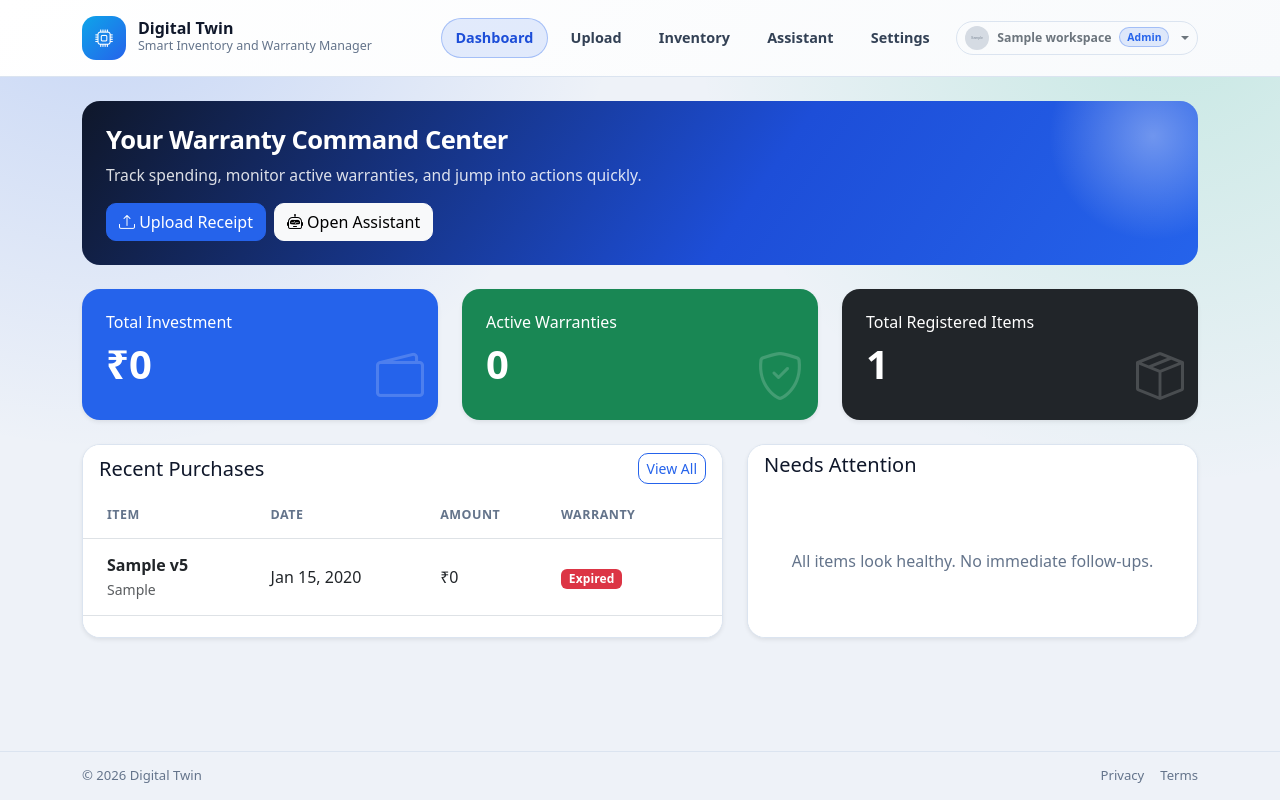
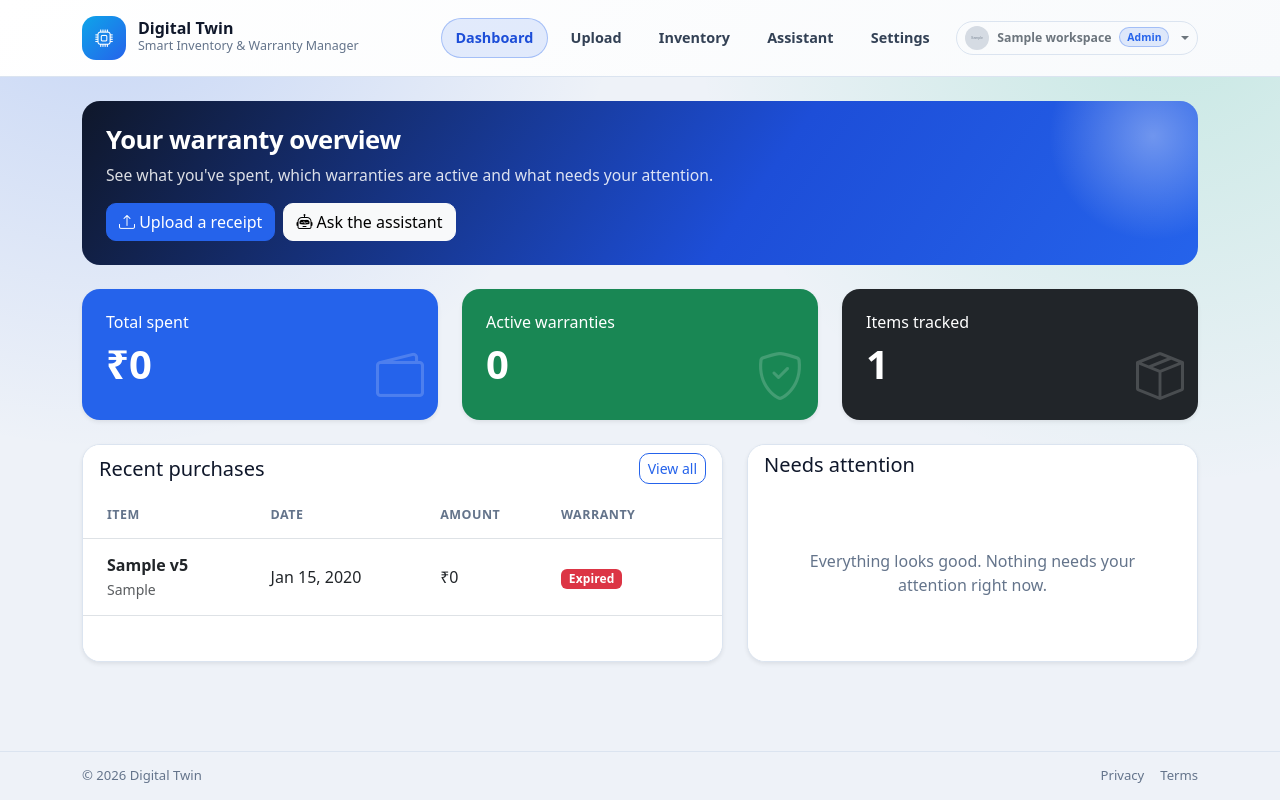
Before and after one commit to soham-raddi/warranty-app, a Flask app: page / in a window 1280 px wide. Run offline with Flask 3, Linux system fonts and the light colour scheme; the visitor is signed in with stand-in values (Sample User, id 1); tables that the repository leaves empty hold one stand-in row (values such as "Sample post"); grey boxes marked "Sample" are stand-in pictures; some libraries are stand-ins or nearby versions.

Commit message:
Tidy wording across the app
- Sentence case for headings, labels and buttons (e.g. "Recent purchases", "Sign out",
  "Expiring soon"), which were a mix of Title Case and sentence case.
- Rewrote awkward lines: the dashboard intro, "All items look healthy", "faster claim support",
  "a workspace you own on your own", the assistant intro and the Google sign-in note.
- Messages end with a full stop and read the same way: "Could not ..." instead of a mix of
  "Failed to ..." and "Could not ...", no more "successfully" on every message, "warranty(s)"
  is now properly singular or plural, and the invite page no longer says a link "expires on
  revocation".
- "Total investment" is now "Total spent" and "Time zone" is two words.

```diff
--- a/app.py
+++ b/app.py
@@ -157,7 +157,7 @@ def enforce_authentication():
         # Drop sessions belonging to removed or deactivated users
         session.clear()
         if is_api:
-            return jsonify({'error': 'Unauthorized. Please sign in.'}), 401
+            return jsonify({'error': 'Please sign in to continue.'}), 401
         next_target = request.full_path if request.query_string else request.path
         return redirect(url_for('auth.login_page', next=next_target))
 
--- a/public/static/js/index.js
+++ b/public/static/js/index.js
@@ -129,7 +129,8 @@ function warrantyBadge(status) {
         'Expiring Soon': 'bg-warning text-dark',
         'Expired': 'bg-danger',
     };
-    return `<span class="badge ${classes[label] || 'bg-secondary'}">${escapeHtml(label)}</span>`;
+    const text = label === 'Expiring Soon' ? 'Expiring soon' : label;
+    return `<span class="badge ${classes[label] || 'bg-secondary'}">${escapeHtml(text)}</span>`;
 }
 
 function describeDaysRemaining(days) {
@@ -306,14 +307,14 @@ async function saveServiceHistory(event) {
         if (!res.ok) {
             if (status) {
                 status.className = 'small mt-3 mb-0 text-danger';
-                status.innerText = data.error || 'Failed to save service history.';
+                status.innerText = data.error || 'Could not save the service record.';
             }
             return;
         }
 
         if (status) {
             status.className = 'small mt-3 mb-0 text-success';
-            status.innerText = 'Service history saved.';
+            status.innerText = 'Service record saved.';
         }
 
         const listEl = byId('serviceHistoryList');
@@ -328,7 +329,7 @@ async function saveServiceHistory(event) {
     } catch (e) {
         if (status) {
             status.className = 'small mt-3 mb-0 text-danger';
-            status.innerText = 'Failed to save service history.';
+            status.innerText = 'Could not save the service record.';
         }
     }
 }
@@ -395,7 +396,7 @@ function setUploadBusy(busy) {
     const btn = byId('upBtn');
     if (btn) btn.disabled = busy;
     byId('upLoader')?.classList.toggle('d-none', !busy);
-    setText('upBtnLabel', busy ? 'Reading the receipt...' : 'Scan receipt');
+    setText('upBtnLabel', busy ? 'Reading the receipt…' : 'Scan receipt');
 }
 
 async function uploadReceipt() {
@@ -580,7 +581,7 @@ async function loadInventory() {
     const tbody = byId('invTable');
     if (!tbody) return;
 
-    if (!inventoryItems.length) tbody.innerHTML = stateRow(5, 'Loading inventory...');
+    if (!inventoryItems.length) tbody.innerHTML = stateRow(5, 'Loading inventory…');
 
     try {
         const res = await fetch('/api/inventory');
@@ -799,14 +800,14 @@ async function loadDashboard() {
                 blocks.push(`
                     <div class="attention-item">
                         <h6>${escapeHtml(i.item_name || 'Item')}</h6>
-                        <p>Warranty card missing. Add it from Inventory for faster claim support.</p>
+                        <p>No warranty card yet. Add one from Inventory so it's handy if you need to make a claim.</p>
                     </div>
                 `);
             });
 
             alerts.innerHTML = blocks.length
                 ? `<div class="dashboard-attention-list">${blocks.slice(0, 6).join('')}</div>`
-                : stateBlock('All items look healthy. No immediate follow-ups.');
+                : stateBlock('Everything looks good. Nothing needs your attention right now.');
         }
     } catch (e) {
         setText('dash-total', money(0));
@@ -851,13 +852,13 @@ async function attachWarrantyCard(id) {
             });
             const data = await readJsonResponse(res);
             if (!res.ok) {
-                showToast(data.error || 'Failed to attach warranty card.', 'danger');
+                showToast(data.error || 'Could not attach the warranty card.', 'danger');
                 return;
             }
             showToast(data.message || 'Warranty card attached.', data.card_read ? 'success' : 'warning');
             await Promise.all([loadInventory(), loadDashboard()]);
         } catch (e) {
-            showToast('Failed to upload warranty card.', 'danger');
+            showToast('Could not upload the warranty card.', 'danger');
         }
     };
 
@@ -865,14 +866,14 @@ async function attachWarrantyCard(id) {
 }
 
 async function delItem(id) {
-    if (!confirm('Delete this record permanently?')) return;
+    if (!confirm('Delete this item permanently? This cannot be undone.')) return;
     const res = await fetch(`/api/delete/${id}`, { method: 'DELETE' });
     if (res.ok) {
         showToast('Item deleted.', 'success');
         await Promise.all([loadInventory(), loadDashboard()]);
     } else {
         const data = await res.json().catch(() => ({}));
-        showToast(data.error || 'Failed to delete this record.', 'danger');
+        showToast(data.error || 'Could not delete this item.', 'danger');
     }
 }
 
@@ -1069,7 +1070,7 @@ async function loadConversationList(query = '') {
 
     const container = byId('recentConversations');
     if (container) {
-        container.innerHTML = stateBlock('Loading conversations...');
+        container.innerHTML = stateBlock('Loading conversations…');
     }
 
     try {
@@ -1136,7 +1137,7 @@ async function clearChatHistory() {
         const res = await fetch('/api/chat/history', { method: 'DELETE' });
         if (!res.ok) {
             const data = await res.json().catch(() => ({}));
-            showToast(data.error || 'Failed to clear chat history.', 'danger');
+            showToast(data.error || 'Could not clear the chat history.', 'danger');
             return;
         }
 
@@ -1144,7 +1145,7 @@ async function clearChatHistory() {
         startNewConversation();
         await loadConversationList('');
     } catch (e) {
-        showToast('Failed to clear chat history.', 'danger');
+        showToast('Could not clear the chat history.', 'danger');
     }
 }
 
@@ -1193,7 +1194,7 @@ async function sendMessage() {
         activeConversationMessages.push({
             id: generateLocalMessageId('assistant'),
             role: 'assistant',
-            content: 'Connection error.',
+            content: 'Could not reach the server. Check your connection and try again.',
             created_at: new Date().toISOString()
         });
         renderChatThread(activeConversationMessages);
@@ -1310,7 +1311,7 @@ async function saveSettings(event) {
         const data = await res.json();
 
         if (!res.ok) {
-            showToast(data.error || 'Failed to save settings.', 'danger');
+            showToast(data.error || 'Could not save the settings.', 'danger');
             return;
         }
 
@@ -1326,22 +1327,22 @@ async function saveSettings(event) {
             renderRecentConversationsSidebar(lastConversationList);
         }
     } catch (e) {
-        showToast('Failed to save settings.', 'danger');
+        showToast('Could not save the settings.', 'danger');
     }
 }
 
 async function sendReminderEmailsNow() {
-    showToast('Sending reminder emails...', 'info');
+    showToast('Sending reminder emails…', 'info');
     try {
         const res = await fetch('/api/reminders/send', { method: 'POST' });
         const data = await readJsonResponse(res);
         if (!res.ok) {
-            showToast(data.error || 'Failed to send reminder emails.', 'danger');
+            showToast(data.error || 'Could not send the reminder emails.', 'danger');
             return;
         }
         showToast(data.message || 'Reminder emails sent.', data.sent ? 'success' : 'info');
     } catch (e) {
-        showToast('Failed to send reminder emails.', 'danger');
+        showToast('Could not send the reminder emails.', 'danger');
     }
 }
 
--- a/routes/auth.py
+++ b/routes/auth.py
@@ -44,7 +44,7 @@ def role_required(*roles):
             if not g.get('current_user'):
                 return jsonify({'error': 'Unauthorized. Please sign in.'}), 401
             if g.get('role') not in roles:
-                return jsonify({'error': 'You do not have permission to perform this action'}), 403
+                return jsonify({'error': 'Only the owner or an admin can do this.'}), 403
             return view(*args, **kwargs)
         return wrapped
     return decorator
--- a/routes/chat.py
+++ b/routes/chat.py
@@ -23,9 +23,9 @@ def chat():
     if not user_message:
         return jsonify({'error': 'message is required'}), 400
     if len(user_message) > 2000:
-        return jsonify({'error': 'Messages can be at most 2000 characters'}), 400
+        return jsonify({'error': 'Messages can be at most 2,000 characters.'}), 400
     if not CONVERSATION_ID_PATTERN.match(str(conversation_id)):
-        return jsonify({'error': 'Invalid conversation id'}), 400
+        return jsonify({'error': 'That conversation could not be found.'}), 400
 
     # History comes from the database, not the client, so it cannot be tampered with.
     owner = (g.workspace_id, g.current_user['id'])
@@ -83,4 +83,4 @@ def chat_conversation_messages(conversation_id):
 def clear_chat_history():
     # Chats are private, so anyone may clear their own history (and only their own).
     clear_chat_messages(g.workspace_id, g.current_user['id'])
-    return jsonify({'message': 'Chat history cleared successfully'})
+    return jsonify({'message': 'Chat history cleared.'})
--- a/routes/receipts.py
+++ b/routes/receipts.py
@@ -45,7 +45,7 @@ def _file_extension(filename):
 def _validate_upload(file):
     """Returns an error message for unsupported uploads, or None if the file is acceptable."""
     if not file or file.filename == '':
-        return 'No selected file'
+        return 'Choose a file to upload.'
     if _file_extension(file.filename) not in ALLOWED_EXTENSIONS:
         return 'Unsupported file type. Upload a JPG, PNG, WEBP or PDF file.'
     return None
@@ -104,7 +104,7 @@ def _duplicate_of(receipt, item):
 def scan_receipt():
     """Reads a receipt for the person to review. Nothing is saved until they confirm."""
     if 'receipt_image' not in request.files:
-        return jsonify({"error": "No file uploaded"}), 400
+        return jsonify({"error": "Choose a file to upload."}), 400
     file = request.files['receipt_image']
     error = _validate_upload(file)
     if error:
@@ -201,7 +201,7 @@ def edit_item(item_id):
         return jsonify({'error': error}), 400
 
     update_appliance(g.workspace_id, item_id, changes)
-    return jsonify({'message': 'Item updated', 'item': get_appliance(g.workspace_id, item_id)})
+    return jsonify({'message': 'Item updated.', 'item': get_appliance(g.workspace_id, item_id)})
 
 
 @receipts_bp.route('/files/receipt/<int:item_id>')
@@ -224,14 +224,14 @@ def delete_item(item_id):
         return jsonify({'error': 'Inventory item not found'}), 404
     storage.delete(file_path)
     storage.delete(warranty_card_path)
-    return jsonify({'message': 'Item and image deleted successfully'})
+    return jsonify({'message': 'Item deleted.'})
 
 
 @receipts_bp.route('/api/inventory/<int:item_id>/attach-warranty-card', methods=['POST'])
 @limit('card', per_workspace=True, hourly=30, daily=100)
 def attach_warranty_card(item_id):
     if 'warranty_card' not in request.files:
-        return jsonify({"error": "No warranty card file uploaded"}), 400
+        return jsonify({"error": "Choose a warranty card file to upload."}), 400
 
     file = request.files['warranty_card']
     error = _validate_upload(file)
@@ -333,7 +333,7 @@ def add_history_entry(item_id):
     )
 
     return jsonify({
-        'message': 'Service history entry added successfully',
+        'message': 'Service record added.',
         'entry_id': entry_id,
         'entries': get_service_history(item_id)
     })
--- a/routes/settings.py
+++ b/routes/settings.py
@@ -64,7 +64,7 @@ def update_settings():
     if bad:
         return jsonify({'error': f'"{bad[0]}" is not a valid email address'}), 400
     if len(recipients) > reminders.MAX_RECIPIENTS:
-        return jsonify({'error': f'Add at most {reminders.MAX_RECIPIENTS} reminder recipients'}), 400
+        return jsonify({'error': f'Add at most {reminders.MAX_RECIPIENTS} reminder recipients.'}), 400
     reminder_recipients = ', '.join(recipients)
 
     if currency_code not in CURRENCY_SYMBOLS:
@@ -109,7 +109,7 @@ def update_settings():
     set_setting_value(g.workspace_id, 'reminder_days_before', reminder_days_before)
     set_setting_value(g.workspace_id, 'reminder_recipients', reminder_recipients)
 
-    return jsonify({'message': 'Settings updated successfully', 'settings': get_all_settings(g.workspace_id)})
+    return jsonify({'message': 'Settings saved.', 'settings': get_all_settings(g.workspace_id)})
 
 
 @settings_bp.route('/api/reminders/send', methods=['POST'])
@@ -127,7 +127,8 @@ def send_reminders_now():
     if not result['sent']:
         return jsonify({'error': 'No one to email. Add reminder recipients first.'}), 400
     people = 'person' if result['sent'] == 1 else 'people'
-    return jsonify({'message': f"Reminder about {result['items']} warranty(s) emailed to {result['sent']} {people}.",
+    warranties = 'warranty' if result['items'] == 1 else 'warranties'
+    return jsonify({'message': f"Reminder about {result['items']} {warranties} emailed to {result['sent']} {people}.",
                     **result})
 
 
--- a/templates/base.html
+++ b/templates/base.html
@@ -30,7 +30,7 @@
                     <span class="brand-icon"><i class="bi bi-cpu"></i></span>
                     <div>
                         <div class="brand-title">Digital Twin</div>
-                        <div class="brand-subtitle">Smart Inventory and Warranty Manager</div>
+                        <div class="brand-subtitle">Smart Inventory & Warranty Manager</div>
                     </div>
                 </a>
                 <div class="d-flex align-items-center gap-2">
@@ -73,11 +73,11 @@
                             {% endfor %}
                             <li><button type="button" class="dropdown-item py-2" data-action="create-workspace"><i class="bi bi-plus-circle me-2"></i>Create a new workspace</button></li>
                             <li><hr class="dropdown-divider my-1"></li>
-                            <li><a class="dropdown-item py-2" href="{{ url_for('pages.settings_page') }}#workspace"><i class="bi bi-people me-2"></i>Members & Settings</a></li>
+                            <li><a class="dropdown-item py-2" href="{{ url_for('pages.settings_page') }}#workspace"><i class="bi bi-people me-2"></i>Members & settings</a></li>
                             <li><hr class="dropdown-divider my-1"></li>
                             <li>
                                 <form method="post" action="{{ url_for('auth.logout') }}" class="m-0">
-                                    <button type="submit" class="dropdown-item py-2 text-danger"><i class="bi bi-box-arrow-right me-2"></i>Sign Out</button>
+                                    <button type="submit" class="dropdown-item py-2 text-danger"><i class="bi bi-box-arrow-right me-2"></i>Sign out</button>
                                 </form>
                             </li>
                         </ul>
--- a/templates/index.html
+++ b/templates/index.html
@@ -5,11 +5,11 @@
 {% block content %}
 <section class="dashboard-hero mb-4">
     <div class="hero-copy">
-        <h1 class="page-title mb-2">Your Warranty Command Center</h1>
-        <p class="page-subtitle mb-3">Track spending, monitor active warranties, and jump into actions quickly.</p>
+        <h1 class="page-title mb-2">Your warranty overview</h1>
+        <p class="page-subtitle mb-3">See what you've spent, which warranties are active and what needs your attention.</p>
         <div class="hero-actions d-flex gap-2 flex-wrap">
-            <a href="{{ url_for('pages.upload_page') }}" class="btn btn-primary"><i class="bi bi-upload"></i> Upload Receipt</a>
-            <a href="{{ url_for('pages.assistant_page') }}" class="btn btn-light"><i class="bi bi-robot"></i> Open Assistant</a>
+            <a href="{{ url_for('pages.upload_page') }}" class="btn btn-primary"><i class="bi bi-upload"></i> Upload a receipt</a>
+            <a href="{{ url_for('pages.assistant_page') }}" class="btn btn-light"><i class="bi bi-robot"></i> Ask the assistant</a>
         </div>
     </div>
     <div class="hero-glow"></div>
@@ -18,21 +18,21 @@
 <section class="row g-4 mb-4">
     <div class="col-md-4">
         <div class="card stat-card bg-primary p-4 shadow-sm h-100">
-            <h6>Total Investment</h6>
+            <h6>Total spent</h6>
             <h1 id="dash-total" class="fw-bold">—</h1>
             <i class="bi bi-wallet2"></i>
         </div>
     </div>
     <div class="col-md-4">
         <div class="card stat-card bg-success p-4 shadow-sm h-100">
-            <h6>Active Warranties</h6>
+            <h6>Active warranties</h6>
             <h1 id="dash-active" class="fw-bold">0</h1>
             <i class="bi bi-shield-check"></i>
         </div>
     </div>
     <div class="col-md-4">
         <div class="card stat-card bg-dark p-4 shadow-sm h-100">
-            <h6>Total Registered Items</h6>
+            <h6>Items tracked</h6>
             <h1 id="dash-count" class="fw-bold">0</h1>
             <i class="bi bi-box-seam"></i>
         </div>
@@ -43,8 +43,8 @@
     <div class="col-lg-7">
         <div class="card section-card shadow-sm h-100">
             <div class="card-header bg-white border-0 d-flex justify-content-between align-items-center">
-                <h5 class="mb-0">Recent Purchases</h5>
-                <a href="{{ url_for('pages.inventory_page') }}" class="btn btn-sm btn-outline-primary">View All</a>
+                <h5 class="mb-0">Recent purchases</h5>
+                <a href="{{ url_for('pages.inventory_page') }}" class="btn btn-sm btn-outline-primary">View all</a>
             </div>
             <div class="card-body p-0">
                 <div class="table-responsive">
@@ -67,7 +67,7 @@
     <div class="col-lg-5">
         <div class="card section-card shadow-sm h-100">
             <div class="card-header bg-white border-0">
-                <h5 class="mb-0">Needs Attention</h5>
+                <h5 class="mb-0">Needs attention</h5>
             </div>
             <div class="card-body" id="dash-alerts"></div>
         </div>
--- a/templates/inventory.html
+++ b/templates/inventory.html
@@ -11,14 +11,14 @@
 <section class="row g-3 mb-4">
     <div class="col-6">
         <div class="card stat-card bg-primary p-4 shadow-sm">
-            <h6>Total Investment</h6>
+            <h6>Total spent</h6>
             <h1 id="s-tot" class="fw-bold">—</h1>
             <i class="bi bi-wallet2"></i>
         </div>
     </div>
     <div class="col-6">
         <div class="card stat-card bg-success p-4 shadow-sm">
-            <h6>Active Warranties</h6>
+            <h6>Active warranties</h6>
             <h1 id="s-act" class="fw-bold">0</h1>
             <i class="bi bi-shield-check"></i>
         </div>
@@ -139,7 +139,7 @@
         <div class="modal-content border-0 shadow">
             <div class="modal-header">
                 <div>
-                    <h5 class="modal-title" id="serviceHistoryModalLabel"><i class="bi bi-clock-history"></i> Service History</h5>
+                    <h5 class="modal-title" id="serviceHistoryModalLabel"><i class="bi bi-clock-history"></i> Service history</h5>
                     <div class="small text-muted" id="serviceHistoryTitle"></div>
                 </div>
                 <button type="button" class="btn-close" data-bs-dismiss="modal" aria-label="Close"></button>
--- a/templates/legal.html
+++ b/templates/legal.html
@@ -138,8 +138,7 @@
         <h2>Services we rely on</h2>
         <ul>
             <li><strong>Google</strong> for sign-in.</li>
-            <li><strong>Groq</strong>: receipt and warranty card images are sent to Groq's AI service to read their
-                details, and your inventory and questions are sent when you use the assistant.</li>
+            <li><strong>Groq</strong> reads receipt and warranty card images and answers the assistant's questions, so it receives those images and, when you chat, your inventory and messages.</li>
             {% if email_enabled %}<li><strong>Resend</strong> delivers invite and warranty reminder emails, so it receives
                 the recipient's email address and the item names in the reminder.</li>{% endif %}
             <li><strong>Supabase</strong> stores the database and uploaded files; <strong>Vercel</strong> hosts the app.</li>
--- a/templates/upload.html
+++ b/templates/upload.html
@@ -4,7 +4,7 @@
 
 {% block content %}
 <section class="page-hero mb-4">
-    <h1 class="page-title">Upload Receipt</h1>
+    <h1 class="page-title">Upload a receipt</h1>
     <p class="page-subtitle">Scan a receipt, check what the AI found, then save. Receipts with several products work too.</p>
 </section>
 
--- a/templates/welcome.html
+++ b/templates/welcome.html
@@ -125,7 +125,7 @@
                 <div class="welcome-option">
                     <div class="fw-semibold mb-1"><i class="bi bi-envelope-open me-1"></i> Joining your family?</div>
                     <p class="small text-muted mb-2">Ask the person who runs your family's workspace for an <strong>invite link</strong> and open it. If they invited <strong>{{ user.email }}</strong> directly, refresh this page.</p>
-                    <button type="button" class="btn btn-outline-secondary btn-sm" onclick="window.location.reload()"><i class="bi bi-arrow-clockwise"></i> I've been invited, check again</button>
+                    <button type="button" class="btn btn-outline-secondary btn-sm" onclick="window.location.reload()"><i class="bi bi-arrow-clockwise"></i> I've been invited: check again</button>
                 </div>
 
                 <form method="post" action="{{ url_for('auth.logout') }}" class="text-center mt-3">
```
Also changed, not shown: routes/workspaces.py (+18 -18 lines), templates/assistant.html (+6 -6 lines), templates/join.html (+4 -4 lines), templates/login.html (+7 -7 lines), templates/settings.html (+9 -9 lines), tests/test_workspaces.py (+1 -1 lines).
